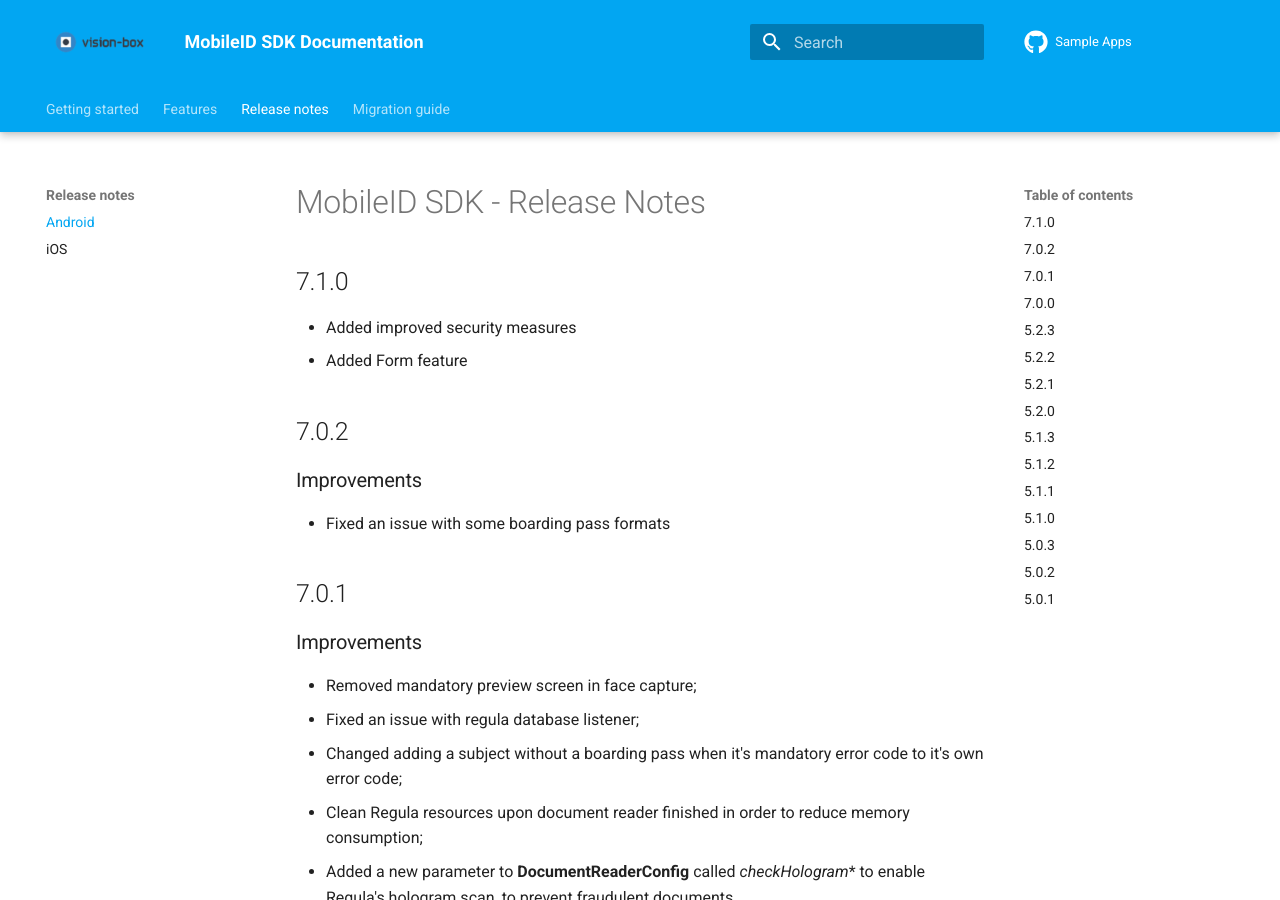
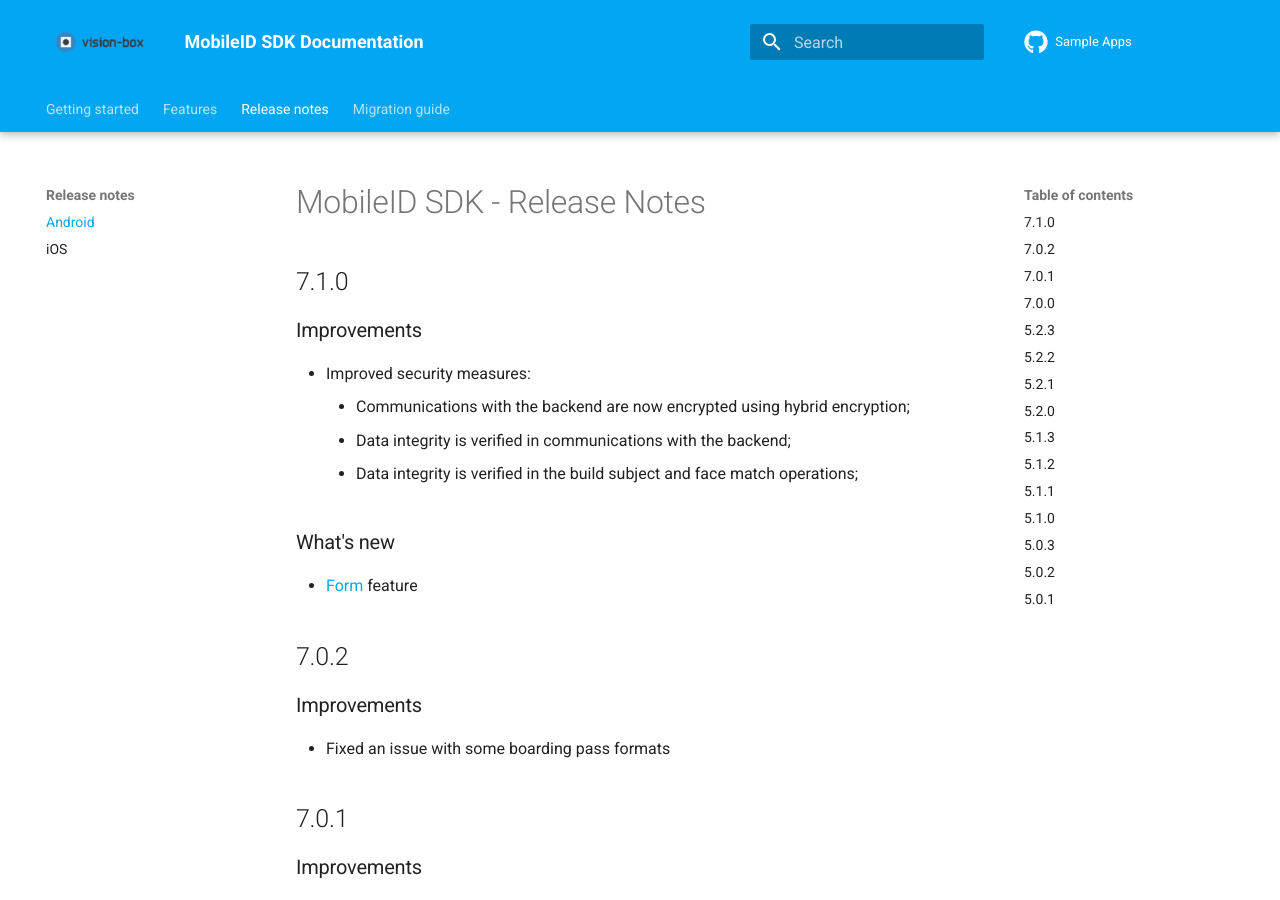
Before and after one commit to vbmobile/mobile-id-documentation, an MkDocs documentation site: the page built from docs/ReleaseNotes/ReleaseNotes_Android.md, in a window 1280 px wide and 900 px high. Built offline with MkDocs 1.6.1 and Material for MkDocs 9.7.7, drawn with Linux system fonts in a browser that asks for light colours; the version menu is left out.

Commit message:
add details about security measures

```diff
--- a/docs/ReleaseNotes/ReleaseNotes_Android.md
+++ b/docs/ReleaseNotes/ReleaseNotes_Android.md
@@ -1,7 +1,14 @@
 # MobileID SDK - Release Notes
 ## 7.1.0
-- Added improved security measures
-- Added Form feature
+
+### Improvements
+- Improved security measures:
+    - Communications with the backend are now encrypted using hybrid encryption;
+    - Data integrity is verified in communications with the backend;
+    - Data integrity is verified in the build subject and face match operations;
+
+### What's new
+- [Form](../Features/Form/Form_Index.md) feature
 
 ## 7.0.2
 
@@ -24,8 +31,8 @@
 
 ### What's new
 - New subject service (now works asynchronously)
-  - Removed the `get`, `delete` and `update` subject signatures;
-  - Clients need to save the subject locally after adding.
+- Removed the `get`, `delete` and `update` subject signatures;
+- Clients need to save the subject locally after adding.
 
 ### Improvements
 - Removed the signatures that use the deprecated `onActivityResult` function that were deprecated;
```
